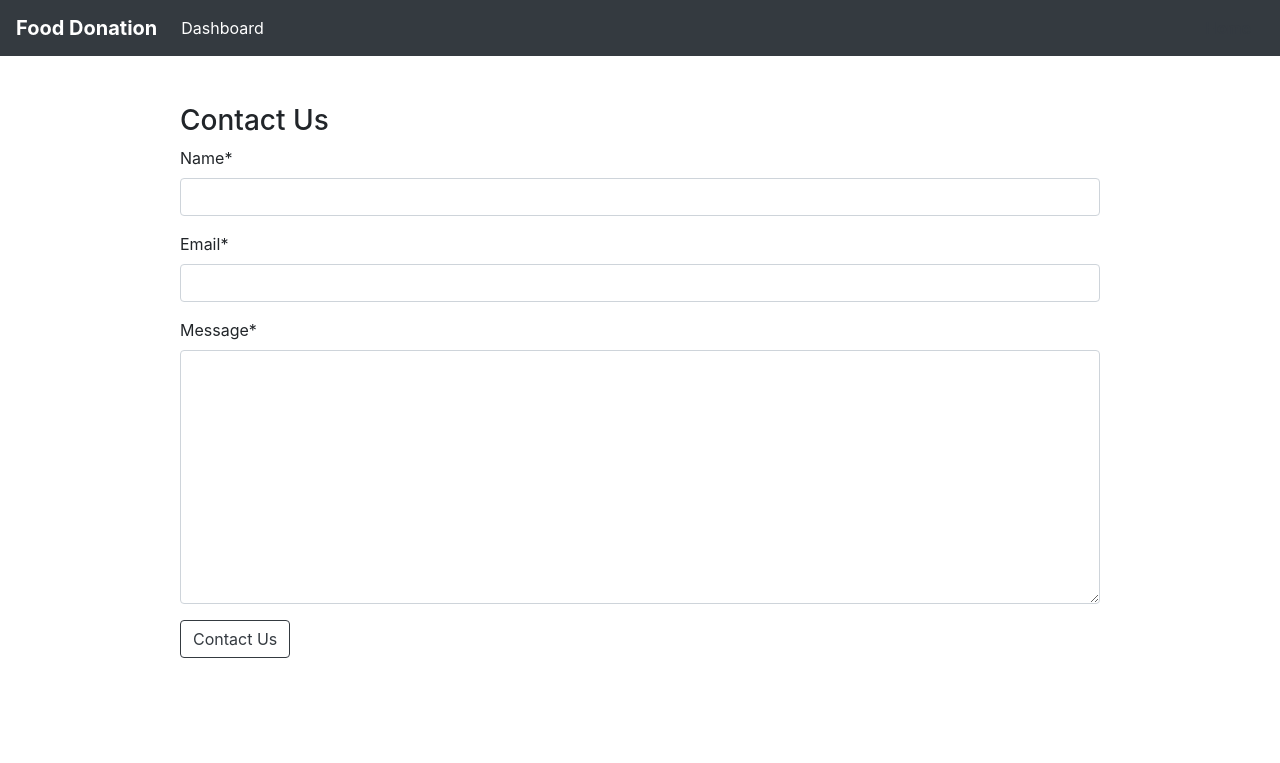
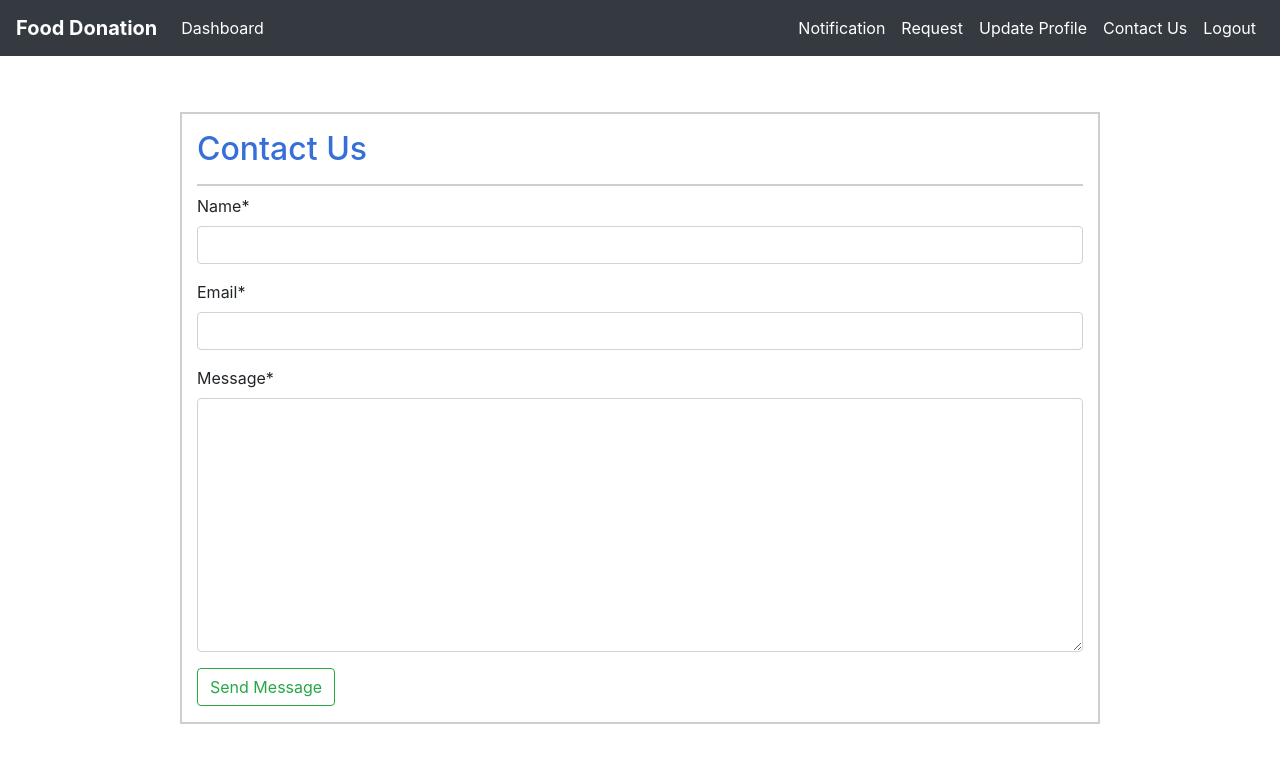
Before and after one commit to adityanav123/FoodDonation, a Django app: page /users/contactUs/ in a window 1280 px wide. Shown: the top 763 px of the page. Run offline with Django 3.2, Linux system fonts and the light colour scheme; some libraries are stand-ins or nearby versions.

Commit message:
Update contact_us.html

```diff
--- a/templates/contact_us.html
+++ b/templates/contact_us.html
@@ -2,14 +2,36 @@
 {% load crispy_forms_tags %}
 {% block title %}Contact Us {% endblock %}
 {% block navigation %}
-		<a href="{% url 'homePage' %}" class="btn btn-outline-dark" method = "get"><strong>Home</strong></a>
+	<div class = "nav-item active">
+		<a class="nav-link" href="{% url 'notification' %}" >Notification</a>
+	</div>
+
+	<div class = "nav-item active">
+		<a class="nav-link" href="{% url 'maps' %}" class="nav-link">
+			{% if user.donor == True %}  Donate   {% else %}  Request
+			{% endif %}
+		</a>
+		</div>
+		<div class = "nav-item active">
+				<a href="{% url 'edit_profile' %}" class="nav-link"> Update Profile </a>
+		</div>
+		<div class = "nav-item active">
+			<a href = "{% url 'contact' %}" class = 'nav-link'> Contact Us </a>
+		</div>
+
+		<div class = "nav-item active">
+			<a href="{% url 'logout' %}" class="nav-link">Logout</a>
+		</div>
+		<!-- <a href="{% url 'homePage' %}" class="btn btn-outline-dark" method = "get"><strong>Home</strong></a> -->
 {% endblock %}
 {% block content %}
-<h3> Contact Us </h3>
+<div class="container my-2" style="border:2px solid #cecece;">
+<h2 class="py-3" style="color: rgb(54, 111, 216); border-bottom:2px solid #cecece;"> Contact Us </h2>
 <form method="post" action = "{% url 'contact' %}"> {% csrf_token %}
 	{{ form.name | as_crispy_field }}
 	{{ form.email | as_crispy_field}}
 	{{ form.message | as_crispy_field}}
-	<button class = "btn btn-outline-dark" type="submit"> Contact Us </button>
+	<button class = "btn btn-outline-success" type="submit"> Send Message </button>
 </form>
+</div>
 {% endblock %}
```
